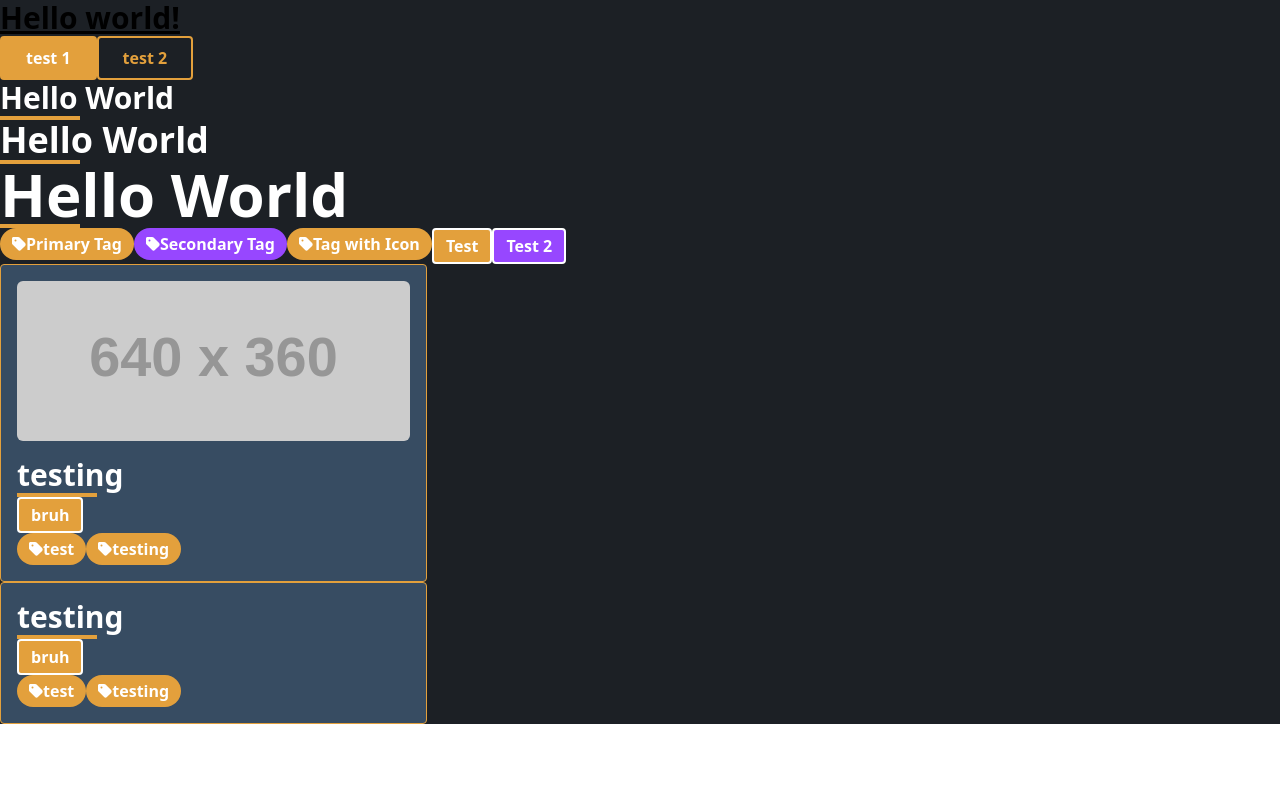
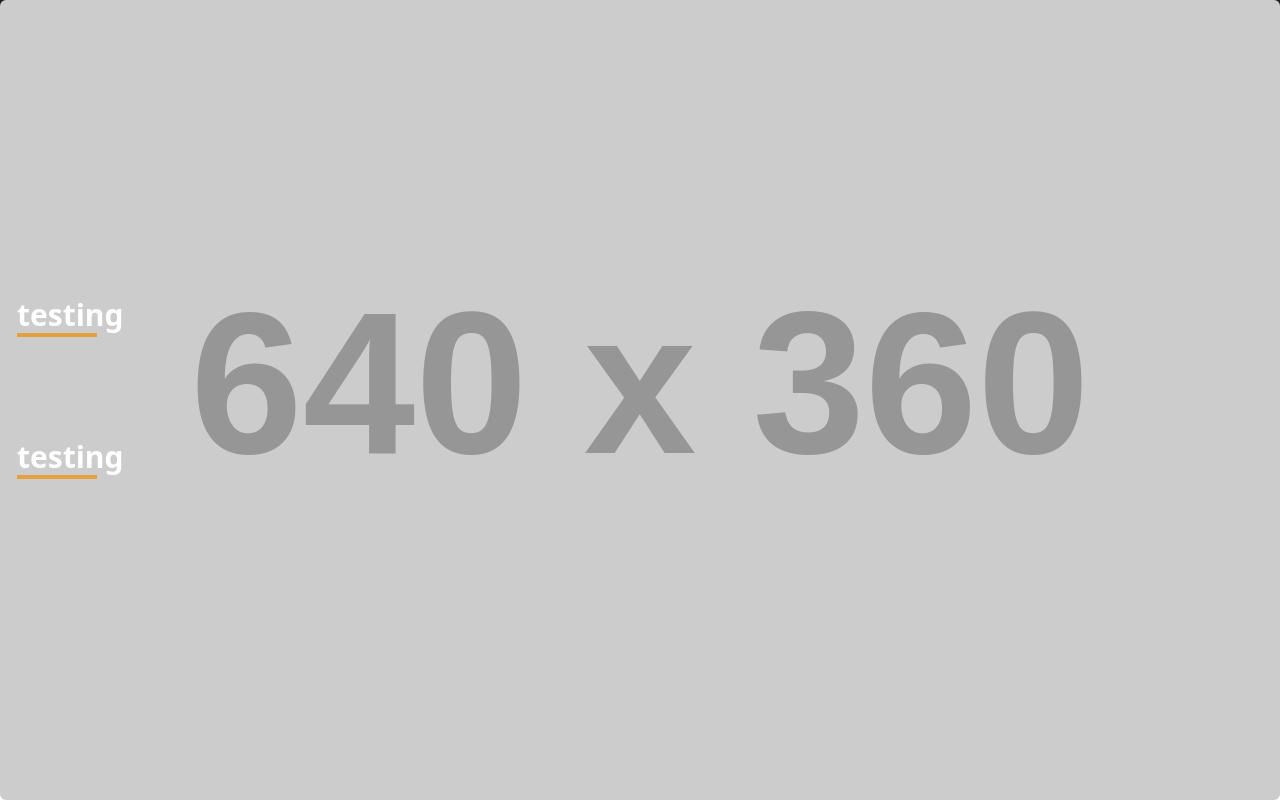
Before and after one commit to LarsAssen/portfolio-lars, a Next.js app: page / in a window 1280 px wide. Built offline with nearby package versions, Linux system fonts and the light colour scheme.

Commit message:
next image not working

```diff
--- a/components/molecules/card/Card.tsx
+++ b/components/molecules/card/Card.tsx
@@ -1,6 +1,7 @@
 import Category from '@/components/atoms/Category';
 import Tag from '@/components/atoms/Tag';
 import Title from '@/components/atoms/Title';
+import Image from 'next/image';
 import React from 'react';
 
 type CardProps = {
@@ -8,6 +9,7 @@ type CardProps = {
   title: string;
   category: string;
   tags: string[];
+  imageUrl?: string
 };
 
 const Card: React.FC<CardProps> = ({ variant, title, category, tags }) => {
@@ -19,10 +21,11 @@ const Card: React.FC<CardProps> = ({ variant, title, category, tags }) => {
     >
       {isImaged && (
         <div className="mb-4">
-          <img
+          <Image
             src="https://via.placeholder.com/640x360.png?text=Card+Image"
-            alt=""
+            alt="adad"
             className="w-full h-40 object-cover rounded-md"
+            fill={true}
           />
         </div>
       )}
--- a/next.config.js
+++ b/next.config.js
@@ -10,6 +10,16 @@ const nextConfig = {
     });
     return config;
   },
+  images: {
+    remotePatterns: [
+      {
+        protocol: 'https',
+        hostname: 'via.placeholder.com',
+        port: '',
+        pathname: '/**',
+      },
+    ],
+  },
 }
 
 module.exports = nextConfig
```
